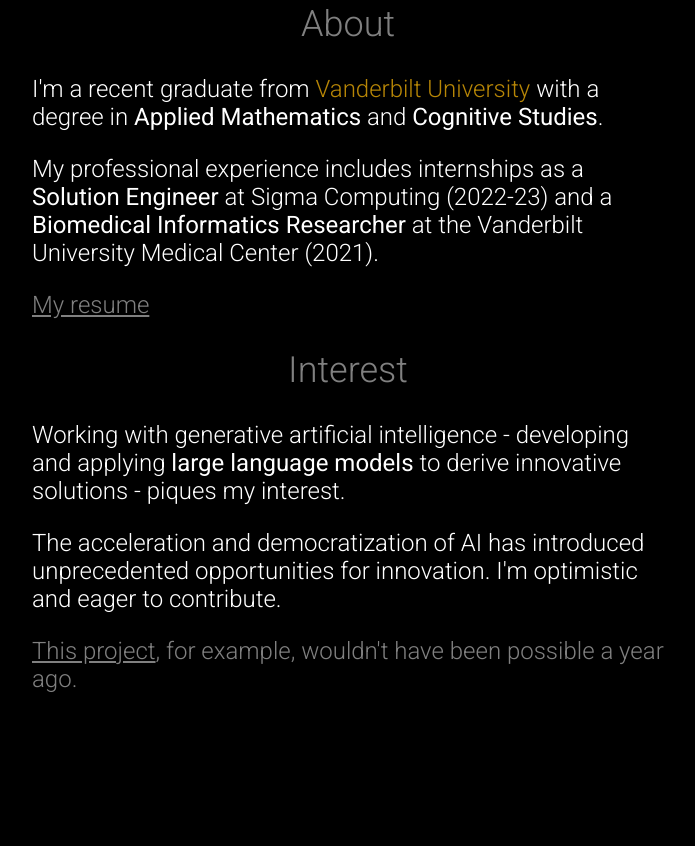
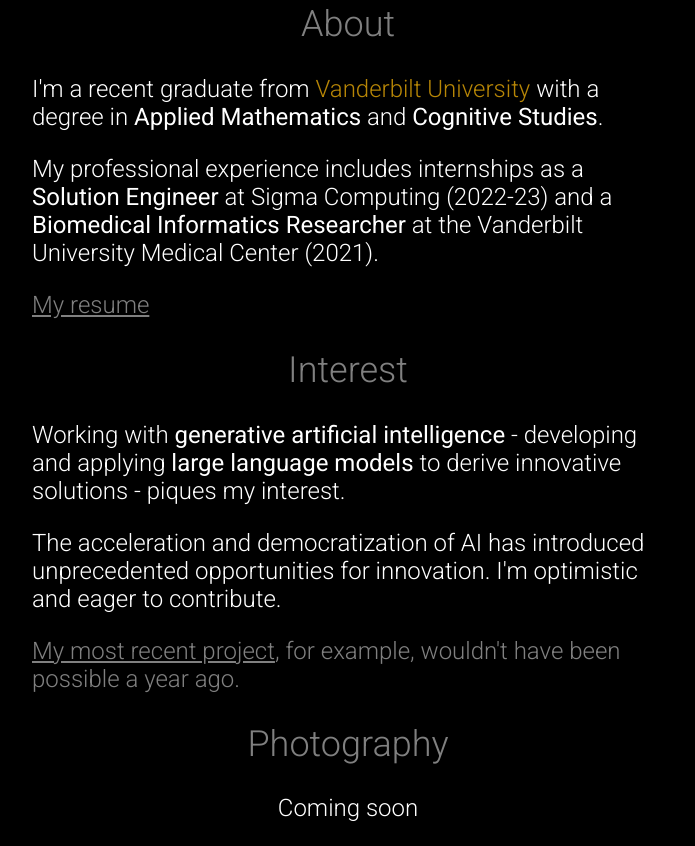
Before and after one commit to stuartwaller/my-website, a plain HTML site: page index.html in a window 1280 px wide. Shown: the part 479-1325 px from the top of the page, without its empty margins (292-987 px from the left). Before the commit the page ends 1196 px from the top, so only its background shows below. Drawn offline with Linux system fonts and the light colour scheme.

Commit message:
Update index.html

```diff
--- a/index.html
+++ b/index.html
@@ -1,7 +1,7 @@
 <!DOCTYPE html>
 <html>
 <head>
-    <title>Jonas Waller</title>
+    <title>Stuart Waller</title>
     <link rel="stylesheet" type="text/css" href="styles.css">
     <link rel="stylesheet" href="https://cdnjs.cloudflare.com/ajax/libs/font-awesome/4.7.0/css/font-awesome.min.css">
 </head>
@@ -24,14 +24,18 @@
                 <h2 class="section-title">About</h2>
                 <p>I'm a recent graduate from <span style="color: #B78606;">Vanderbilt University</span> with a degree in <span class="bold-text">Applied Mathematics</span> and <span class="bold-text">Cognitive Studies</span>.</p>
                 <p>My professional experience includes internships as a <span class="bold-text">Solution Engineer</span> at Sigma Computing (2022-23) and a <span class="bold-text">Biomedical Informatics Researcher</span> at the Vanderbilt University Medical Center (2021).</p>
-                <p style="color: gray;""><a href="" target="_blank" class="link-text">My resume</a></p>
+                <p style="color: gray;"><a href="" target="_blank" class="link-text">My resume</a></p>
             </article>
             <!-- Interest section -->
             <article>
                 <h2 class="section-title">Interest</h2>
-                <p>Working with generative artificial intelligence - developing and applying <span class="bold-text">large language models</span> to derive innovative solutions - piques my interest.</p>
+                <p>Working with <span class="bold-text">generative artificial intelligence</span> - developing and applying <span class="bold-text">large language models</span> to derive innovative solutions - piques my interest.</p>
                 <p>The acceleration and democratization of AI has introduced unprecedented opportunities for innovation. I'm optimistic and eager to contribute.</p>
-                <p style="color: gray;"><a href="https://huggingface.co/spaces/sjw/Spotify-Chatbot" target="_blank" class="link-text">This project</a>, for example, wouldn't have been possible a year ago.</p>
+                <p style="color: gray;"><a href="https://huggingface.co/spaces/sjw/Spotify-Chatbot" target="_blank" class="link-text">My most recent project</a>, for example, wouldn't have been possible a year ago.</p>
+            </article>
+            <article>
+                <h2 class="section-title">Photography</h2>
+                <p style="text-align: center;">Coming soon</p>
             </article>
         </main>
     </div>
```
